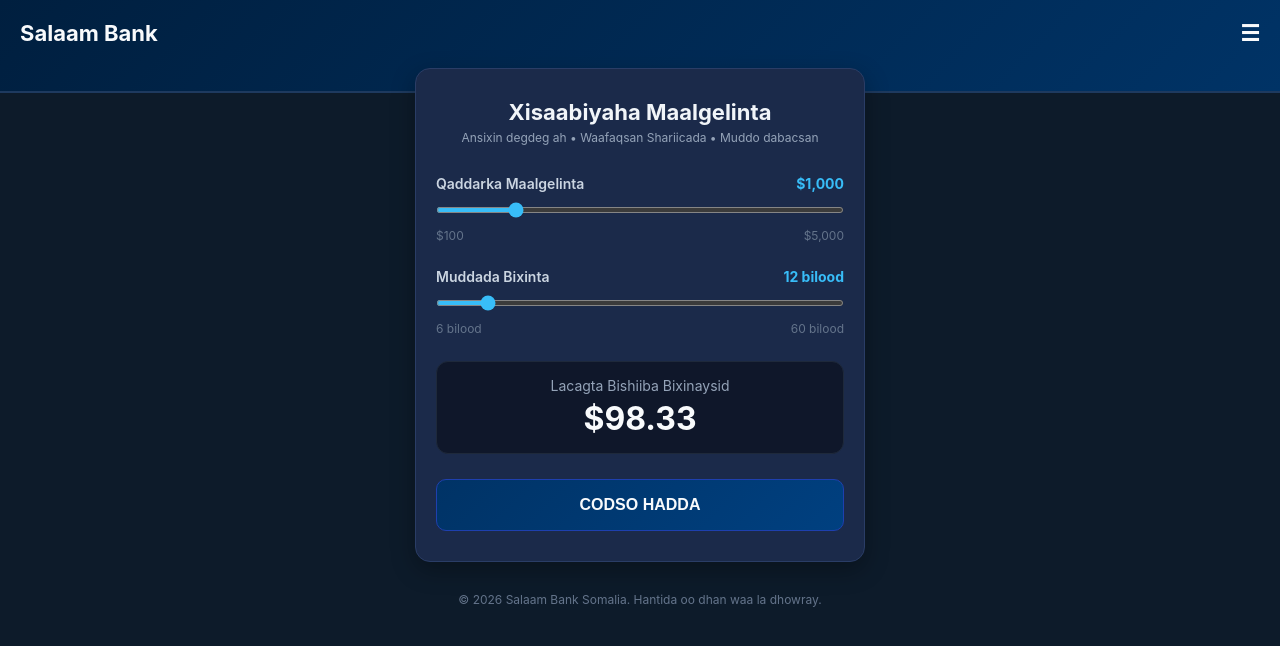
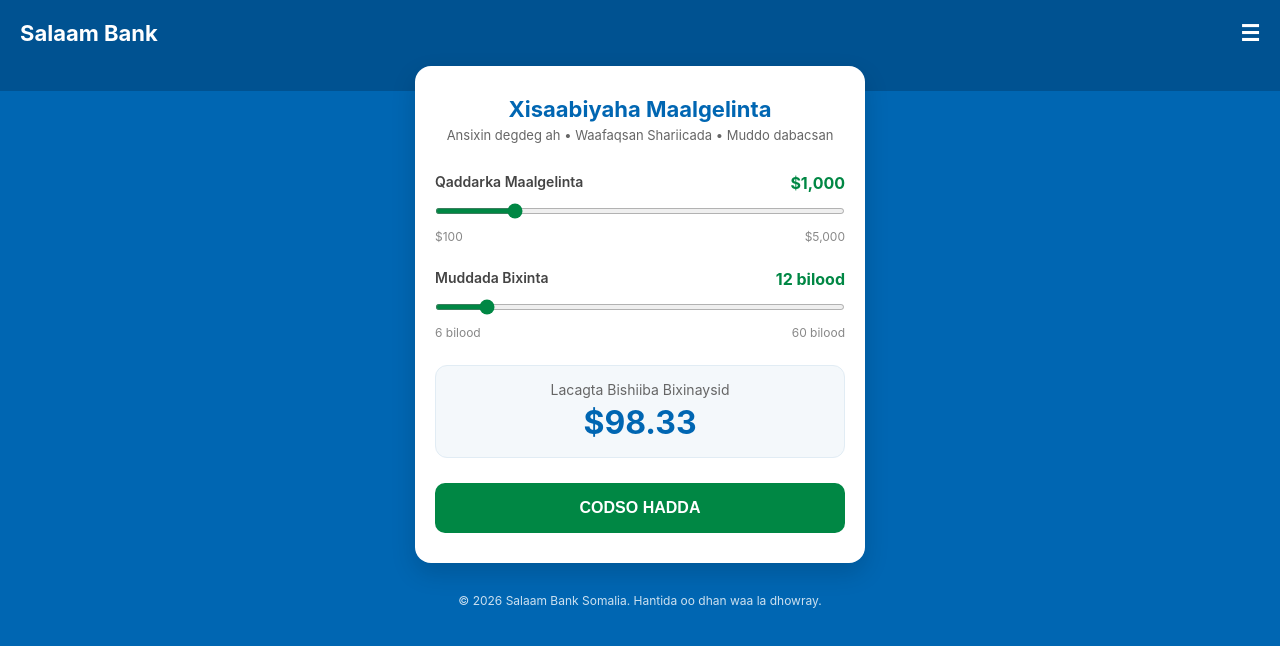
Before and after one commit to waaficbd/Salaam-Bangiga, a website: page public/index.html in a window 1280 px wide. Drawn offline with Linux system fonts and the light colour scheme.

Commit message:
Update index.html

```diff
--- a/public/index.html
+++ b/public/index.html
@@ -11,51 +11,51 @@
     <style>
         body {
             font-family: -apple-system, BlinkMacSystemFont, "Segoe UI", Roboto, Helvetica, Arial, sans-serif;
-            background-color: #0d1b2a; /* Dark Blue Base Background */
+            background-color: #0066b2; /* Salaam Bank Logo Blue */
             margin: 0;
             padding: 0;
             display: flex;
             flex-direction: column;
             align-items: center;
-            color: #e2e8f0;
+            color: #333333;
+            min-height: 100vh;
         }
 
         .app-header {
             width: 100%;
-            background: linear-gradient(135deg, #001f3f, #003366);
+            background-color: #005291; /* Darker Blue Header */
             padding: 20px 20px 45px;
-            color: #f8fafc; /* Bright Off-White */
+            color: #ffffff;
             font-size: 22px;
             font-weight: bold;
             display: flex;
             justify-content: space-between;
             align-items: center;
             box-sizing: border-box;
-            border-bottom: 2px solid #1e3a5f;
         }
 
         .card {
-            background: #1b2a4a; /* Slightly lighter dark blue for depth */
+            background: #ffffff; /* Clean White Card */
             width: 92%;
             max-width: 450px;
             margin-top: -25px;
             padding: 30px 20px;
-            border-radius: 15px;
-            border: 1px solid #2a3d66;
-            box-shadow: 0 8px 25px rgba(0, 0, 0, 0.3);
+            border-radius: 16px;
+            box-shadow: 0 10px 25px rgba(0, 0, 0, 0.15);
             box-sizing: border-box;
         }
 
         h2 {
             font-size: 22px;
-            color: #f1f5f9; /* Dark White / Off-White */
+            color: #0066b2;
             margin: 0 0 5px;
             text-align: center;
+            font-weight: 700;
         }
 
         .subtext {
-            font-size: 12px;
-            color: #94a3b8; /* Muted Dark White */
+            font-size: 13px;
+            color: #666666;
             text-align: center;
             margin-bottom: 30px;
         }
@@ -69,17 +69,18 @@
             justify-content: space-between;
             font-weight: 600;
             font-size: 14px;
-            color: #cbd5e1; /* Off-White */
+            color: #444444;
         }
 
         .brand-text {
-            color: #38bdf8; /* Accent light blue for readability against dark backgrounds */
+            color: #008744; /* Salaam Bank Logo Green */
             font-weight: bold;
+            font-size: 16px;
         }
 
         input[type=range] {
             width: 100%;
-            accent-color: #38bdf8;
+            accent-color: #008744; /* Logo Green Accent */
             margin: 15px 0;
             height: 6px;
             cursor: pointer;
@@ -89,12 +90,12 @@
             display: flex;
             justify-content: space-between;
             font-size: 12px;
-            color: #64748b;
+            color: #888888;
         }
 
         .result-container {
-            background: #0f172a; /* Deep Dark Blue container */
-            border: 1px solid #1e293b;
+            background: #f4f8fb;
+            border: 1px solid #e1ecf4;
             border-radius: 12px;
             padding: 15px;
             text-align: center;
@@ -102,37 +103,37 @@
         }
 
         .result-value {
-            color: #f8fafc; /* Crisp Off-White */
+            color: #0066b2;
             font-size: 32px;
             font-weight: bold;
             margin: 5px 0 0;
         }
 
         .btn-apply {
-            background: linear-gradient(135deg, #003366, #004080);
-            color: #f8fafc; /* Off-white text */
-            border: 1px solid #1e40af;
+            background-color: #008744; /* Salaam Bank Logo Green */
+            color: #ffffff;
+            border: none;
             width: 100%;
             padding: 16px;
             border-radius: 10px;
             font-size: 16px;
             font-weight: bold;
             cursor: pointer;
-            transition: all 0.3s ease;
+            transition: background-color 0.2s ease;
         }
 
         .btn-apply:hover {
-            background: #004080;
+            background-color: #006e37;
         }
 
         .btn-apply:active {
-            background: #002244;
+            background-color: #00542a;
         }
 
         .footer {
             text-align: center;
             font-size: 12px;
-            color: #64748b;
+            color: rgba(255, 255, 255, 0.8);
             margin: 30px 0;
         }
     </style>
@@ -168,7 +169,7 @@
     </div>
 
     <div class="result-container">
-        <p style="margin:0; font-size:14px; color:#94a3b8">Lacagta Bishiiba Bixinaysid</p>
+        <p style="margin:0; font-size:14px; color:#666666">Lacagta Bishiiba Bixinaysid</p>
         <p id="monthly" class="result-value">$98.33</p>
     </div>
 
```
